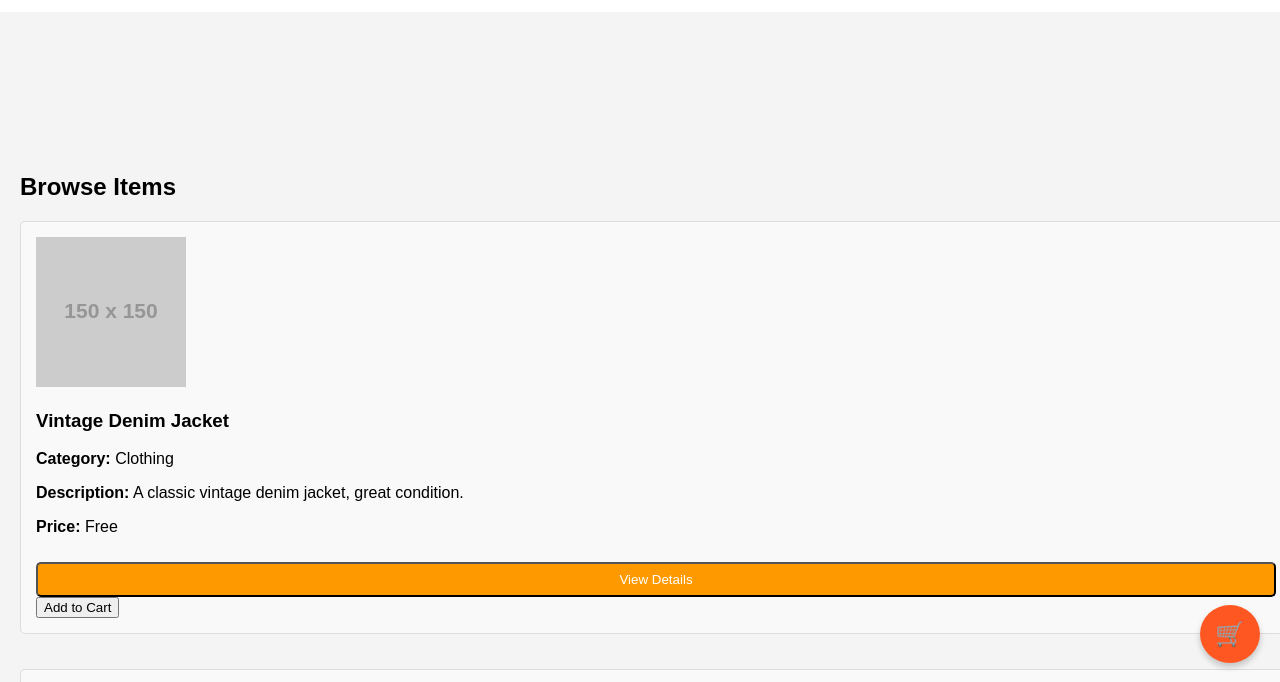
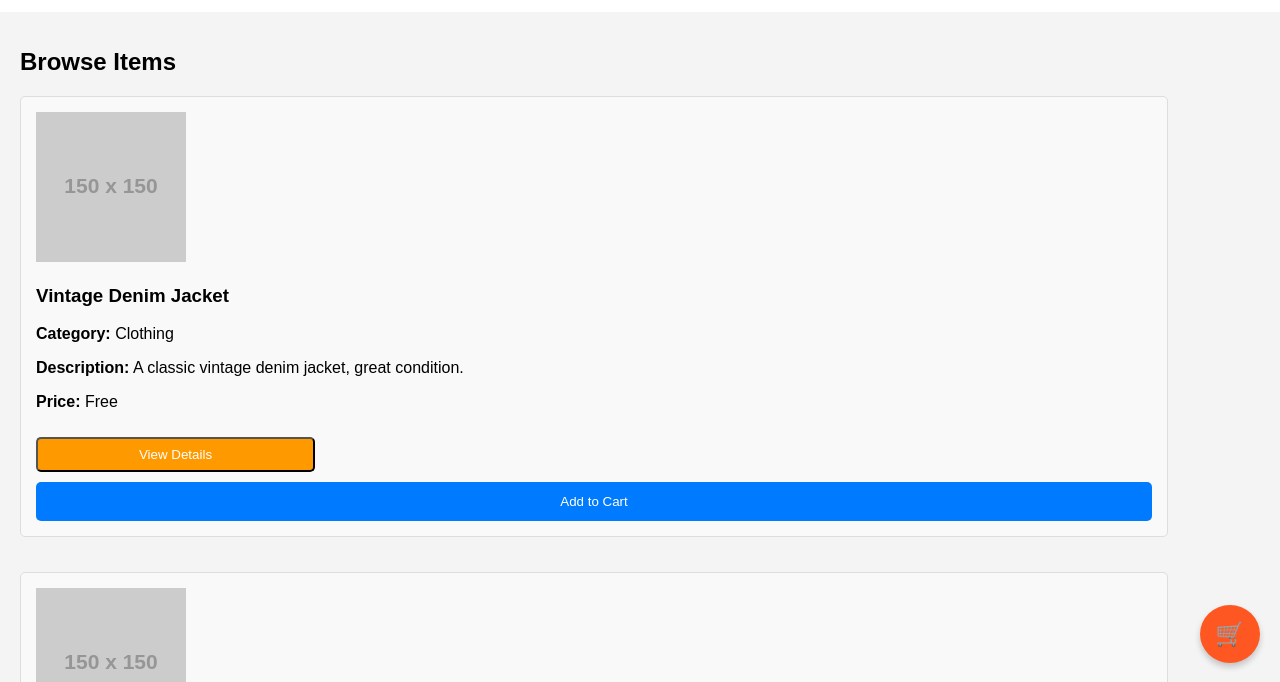
Before and after one commit to katsukidevs/Tekin, a plain HTML site: page index.html in a window 1280 px wide. Both pictures are taken after a click on the button "Browse Items". Shown: the part 117-799 px from the top of the page. Drawn offline with Linux system fonts and the light colour scheme; placeholder pictures from the web are drawn by us.

Commit message:
Update styles.css

```diff
--- a/styles.css
+++ b/styles.css
@@ -35,7 +35,7 @@ header h1 {
 
 nav {
     display: flex;
-    overflow-x:scroll;
+    overflow-x: scroll;
     background-color: #333;
     padding: 10px;
     justify-content: start;
@@ -65,22 +65,24 @@ nav button:hover {
 
 /* Updated container padding to create space for both header and nav */
 .container {
-    padding: 120px 20px 20px; /* Increased padding-top to account for header + nav */
-    margin-top: 150px;
+    padding: 20px 20px 20px 20px; /* Increased padding-top to account for header + nav */
+    margin-top: 125px;
 }
 
 .hidden {
     display: none;
 }
 
+/* Set item-grid to full width */
 .item-grid {
+    width: 90%; /* Full width */
     display: flex;
     flex-direction: column; /* Stack items vertically */
     gap: 20px; /* Space between items */
 }
 
 .item {
-    width: 100%; /* Make each item take the full width */
+    width: 100%; /* Ensure each item takes the full width of the grid */
     padding: 15px;
     margin-bottom: 15px;
     border: 1px solid #ddd;
@@ -99,7 +101,7 @@ nav button:hover {
     height: auto;
 }
 
-.cart-button, .request-button {
+.add-to-cart-button, .request-button {
     background-color: #007bff;
     color: white;
     border: none;
@@ -111,7 +113,7 @@ nav button:hover {
     margin-top: 10px;
 }
 
-.cart-button:hover, .request-button:hover {
+.add-to-cart-button:hover, .request-button:hover {
     background-color: #0056b3;
 }
 
@@ -122,7 +124,8 @@ nav button:hover {
     border-radius: 5px;
     cursor: pointer;
     margin-top: 10px;
-    width: 100%;
+    width: 25%;
+    height: 10%;
 }
 
 .details-button:hover {
@@ -184,7 +187,7 @@ nav button:hover {
     }
 
     .item {
-        width: calc(50% - 20px); /* Adjust item width for smaller screens */
+        width: 100%; /* Make each item full width on small screens */
     }
 
     .floating-cart-btn {
```
